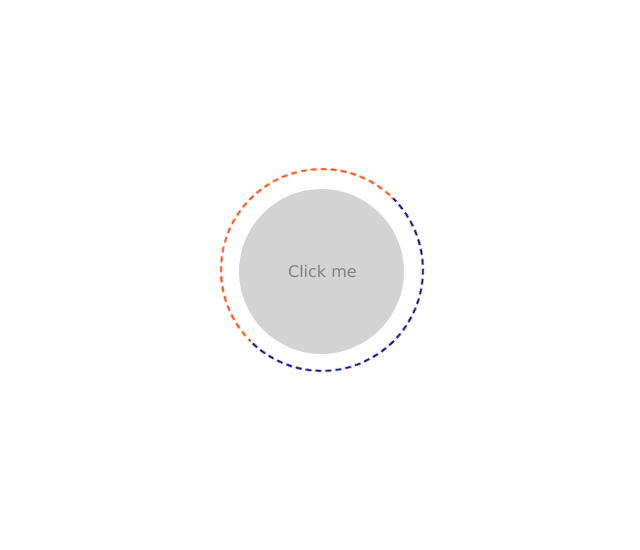
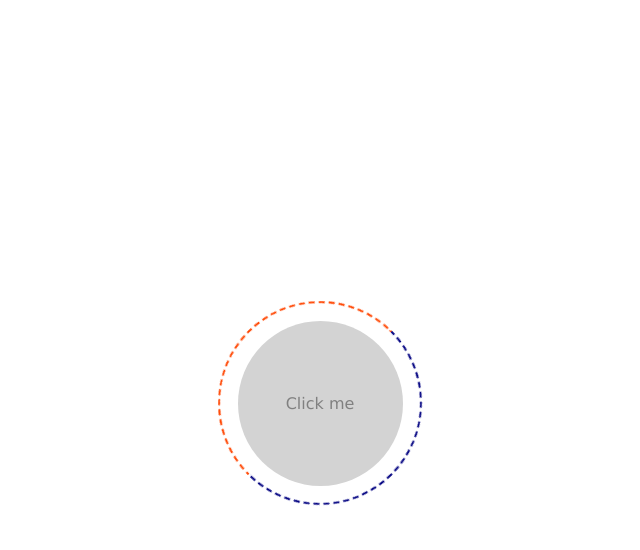
Before and after one commit to mihigs/nsoft-frontend-task, a plain HTML site: page Task_2/index.html in a window 1280 px wide. Shown: the part 5-555 px from the top of the page, without its empty margins (320-960 px from the left). Drawn offline with Linux system fonts and the light colour scheme.

Commit message:
Final edits

```diff
--- a/Task_1/script.js
+++ b/Task_1/script.js
@@ -28,7 +28,7 @@ function initiateMatrix(){
         .map(() => element++)));
 }
 
-// The sum function
+//The sum function
 function getNeighborSum(num){
     if(num < 1 || num > 100) return; // Validation, if the user inputs an invalid number
 
@@ -45,9 +45,11 @@ function getNeighborSum(num){
         }
     }
 
+
     drawTable(x, y);
     return result;
 }
+
 
 // Creates a table for visual respresentation
 function drawTable(x, y){ //Two arguments representing the selected numbers' position
--- a/Task_2/index.html
+++ b/Task_2/index.html
@@ -9,15 +9,22 @@
 <body>
     <div class="main-container">
 
-        <!-- The circle is a styled checkbox. When checked, it will switch the rotation -->
-        <input class="circle" type="checkbox">
+        <div class="rotator">
+            <!-- The "click me" button is a checkbox. When checked, it will switch the rotation -->
+            <input class="circle-checkbox" type="checkbox">
 
-        <div class="dashed-line">
-            <div class="dashed-line-blue"></div>
-            <div class="dashed-line-orange"></div>
+            <!-- Dashed line around the circle -->
+            <div class="dashed-line">
+                <div class="dashed-line-blue"></div>
+                <div class="dashed-line-orange"></div>
+            </div>
+
+            <!-- .circle and .circle-checbox are separate elements because some browsers don't allow checkbox styling -->
+            <div class="circle"></div>
+
+            <p class="text">Click me</p>
         </div>
 
-        <p class="text">Click me</p>
     </div>
 </body>
 </html>
--- a/Task_2/style.css
+++ b/Task_2/style.css
@@ -3,17 +3,26 @@
     font-family: Verdana, Geneva, Tahoma, sans-serif;
 }
 .main-container{
-    width: 500px;
-    height: 500px;
+    display: grid;
+    width: 100%;
+    height: 100vh;
+}
+
+/* Rotator component */
+.rotator{
+    display: grid;
+    align-items: center;
+    justify-items: center;
+
+    height: 205px;
+    width: 205px;
     margin: auto;
 }
 /* Dashed line container */
 .dashed-line{
     display: inline-block;
-    position: relative;
-    top: 165px;
-    left: -27.5px;
-
+    grid-column-start: 1;
+    grid-row-start: 1;
     animation: counterClockwise 8s linear infinite;
 }
     /* Blue semi circle */
@@ -35,47 +44,47 @@
 
 /* Gray circle */
 .circle{
-    position: relative;
-    top: 150px;
-    left: 165px;
-    z-index: 1;
+    grid-column-start: 1;
+    grid-row-start: 1;
 
     height: 165px;
     width: 165px;
     background-color: lightgray;
     border-radius: 50%;
-    cursor: pointer;
+}
+    .circle-checkbox{
+        grid-column-start: 1;
+        grid-row-start: 1;
+        position: relative;
+        z-index: 1;
 
-    appearance: none;
-    outline: none;
-}
-    /* When the circle is toggled, apply this animation to .dashed-line */
-    .circle:checked + .dashed-line{
+        height: 165px;
+        width: 165px;
+        border-radius: 50%;
+        cursor: pointer;
+
+        opacity: 0;
+        appearance: none;
+    }
+    /* When the .circle-checkbox is toggled, apply this animation to .dashed-line */
+    .circle-checkbox:checked + .dashed-line{
         animation: clockwise 8s linear infinite;
     }
     /* "Click me" text */
     .text{
-        position: relative;
-        top: 35px;
-        left: 218px;
-        z-index: 2;
+        grid-column-start: 1;
+        grid-row-start: 1;
+
         color: gray;
         pointer-events: none;
     }
-
 /* Animation keyframes for clockwise and counter clockwise rotations */
 @keyframes counterClockwise {
-    from{
-        transform: rotate(0deg);
-    }
     to{
         transform: rotate(-360deg);
     }
 }
 @keyframes clockwise {
-    from{
-        transform: rotate(0deg);
-    }
     to{
         transform: rotate(360deg);
     }
```
